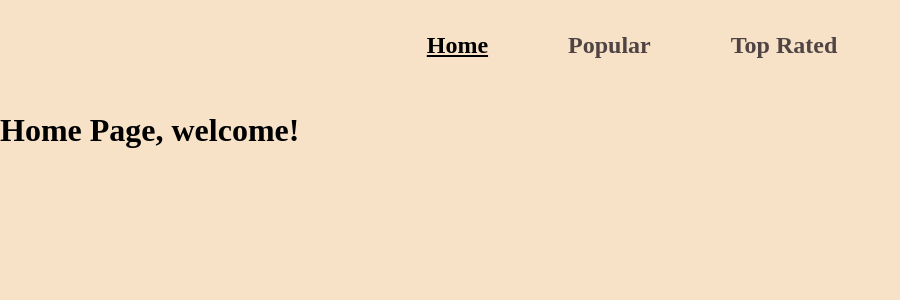
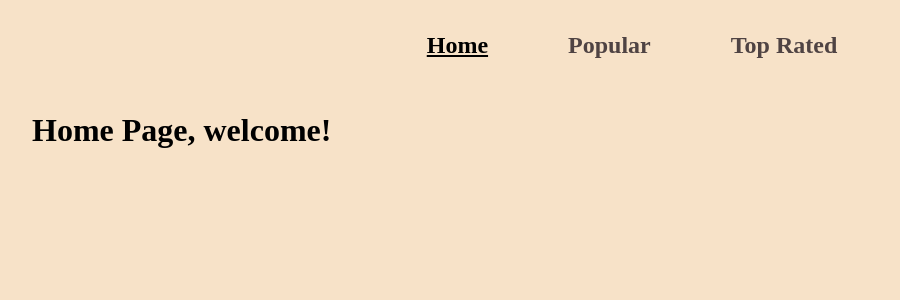
Before and after one commit to evariste1963/moviedb, a SvelteKit app: page / in a window 1280 px wide. Shown: the top 300 px of the page, without its empty margins (0-900 px from the left). Built offline with nearby package versions, Linux system fonts and the light colour scheme.

Commit message:
more admin

```diff
--- a/src/app.css
+++ b/src/app.css
@@ -1,5 +1,5 @@
 body {
-    margin: 0;
+    margin: 0 2rem;
     background-color: rgb(247, 226, 200);
     font-family: cursive, poppins;
 }
--- a/src/routes/+page.svelte
+++ b/src/routes/+page.svelte
@@ -1,10 +1,11 @@
 <!-- https://developers.themoviedb.org/3/movies/get-top-rated-movies-->
 <script>
-	import { page } from '$app/stores';
-	console.log($page.route);
 </script>
 
 <h1>Home Page, welcome!</h1>
 
 <style>
+	body {
+		margin: 0 2rem;
+	}
 </style>
--- a/src/routes/Movies/MovieTemplate.svelte
+++ b/src/routes/Movies/MovieTemplate.svelte
@@ -61,6 +61,7 @@
 		display: grid;
 		grid-template-columns: repeat(auto-fit, minmax(200px, 1fr));
 		color: rgb(51, 50, 50);
+		padding: 0;
 	}
 
 	h3 {
```
